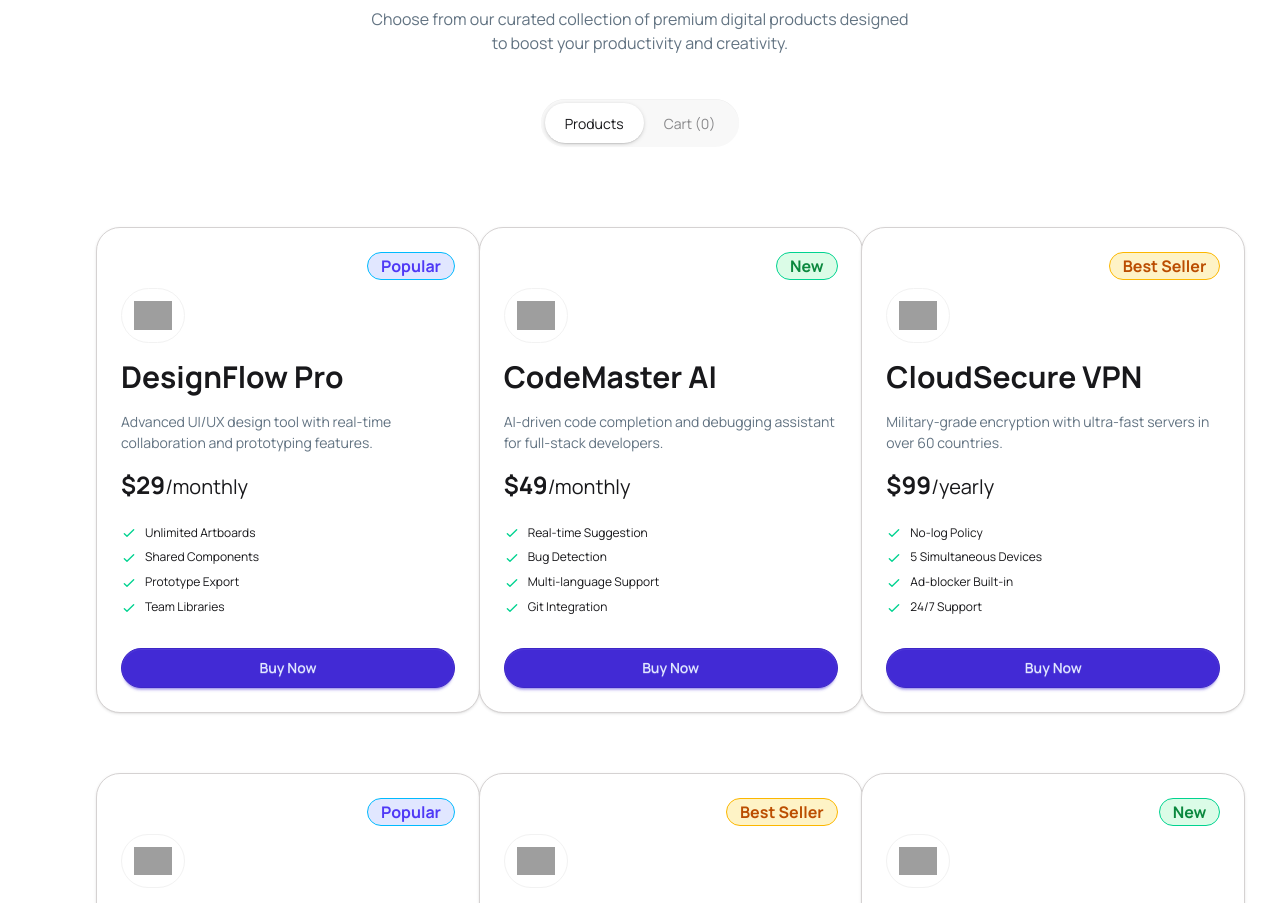
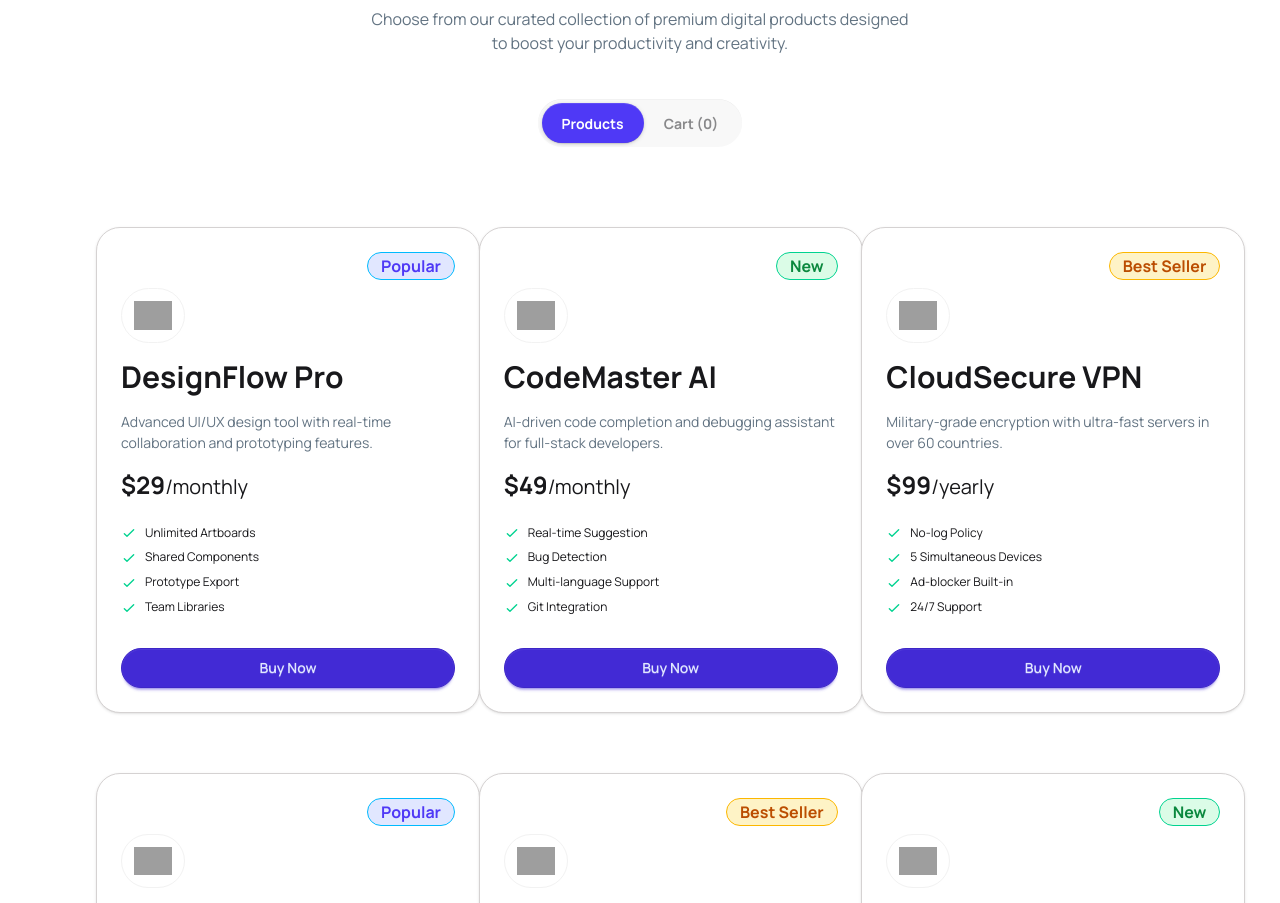
Before and after one commit to mdabdulawal2001/Digital-Tools-Platform, a React (Vite) app: page / in a window 1280 px wide. Shown: the part 1283-2186 px from the top of the page. Built offline with nearby package versions, Linux system fonts and the light colour scheme; grey boxes are pictures that could not be loaded.

Commit message:
fixed tab button bg while changing

```diff
--- a/src/App.jsx
+++ b/src/App.jsx
@@ -48,7 +48,7 @@ const dataPromise = cardsData();
 
         {/* Premium Section */}
         <div className="lg:w-[85%] mx-auto my-14 lg:my-24">
-          <Premium_Title setActiveTab={setActiveTab} carts={carts}></Premium_Title>
+          <Premium_Title activeTab={activeTab} setActiveTab={setActiveTab} carts={carts}></Premium_Title>
           {
             activeTab === "products" ? <Premium_Section dataPromise={dataPromise} carts={carts} setCarts={setCarts}></Premium_Section>
             : <Cart carts={carts} setCarts={setCarts}></Cart>
--- a/src/components/Premium_Section/Premium_Title.jsx
+++ b/src/components/Premium_Section/Premium_Title.jsx
@@ -1,6 +1,6 @@
 import React from "react";
 
-const Premium_Title = ({setActiveTab, carts}) => {
+const Premium_Title = ({activeTab , setActiveTab, carts}) => {
 
   return (
     <div>
@@ -23,7 +23,7 @@ const Premium_Title = ({setActiveTab, carts}) => {
             onClick={() => setActiveTab("products")}
             type="radio"
             name="my_tabs_1"
-            className="tab rounded-3xl px-5"
+            className={`tab rounded-3xl px-5 font-bold ${activeTab === "products"? "bg-[#4F39F6] text-white" : null}`}
             aria-label="Products"
             defaultChecked
           />
@@ -31,7 +31,7 @@ const Premium_Title = ({setActiveTab, carts}) => {
             onClick={() => setActiveTab("cart")}
             type="radio"
             name="my_tabs_1"
-            className="tab rounded-3xl px-5"
+            className={`tab rounded-3xl px-5 font-bold ${activeTab === "cart"? "bg-[#4F39F6] text-white" : null}`}
             aria-label={`Cart (${carts.length})`}
           />
         </div>
```
